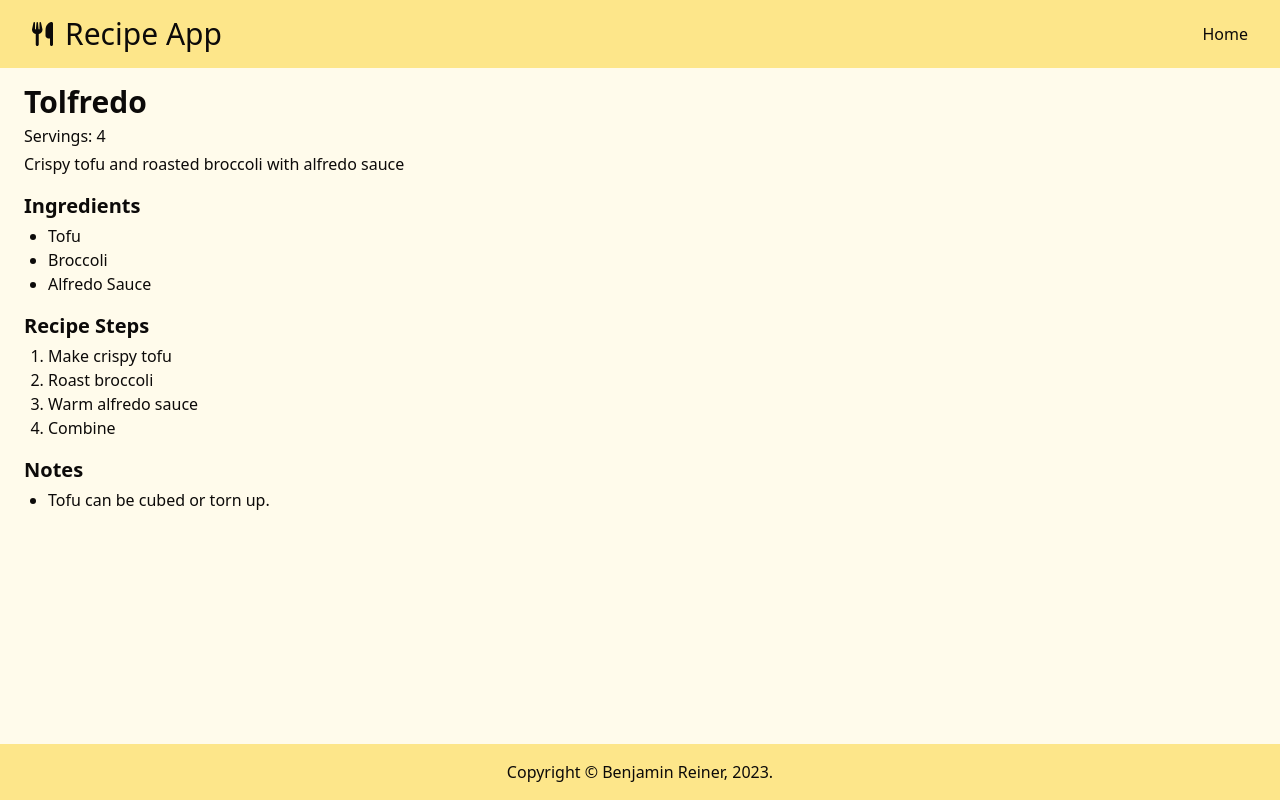
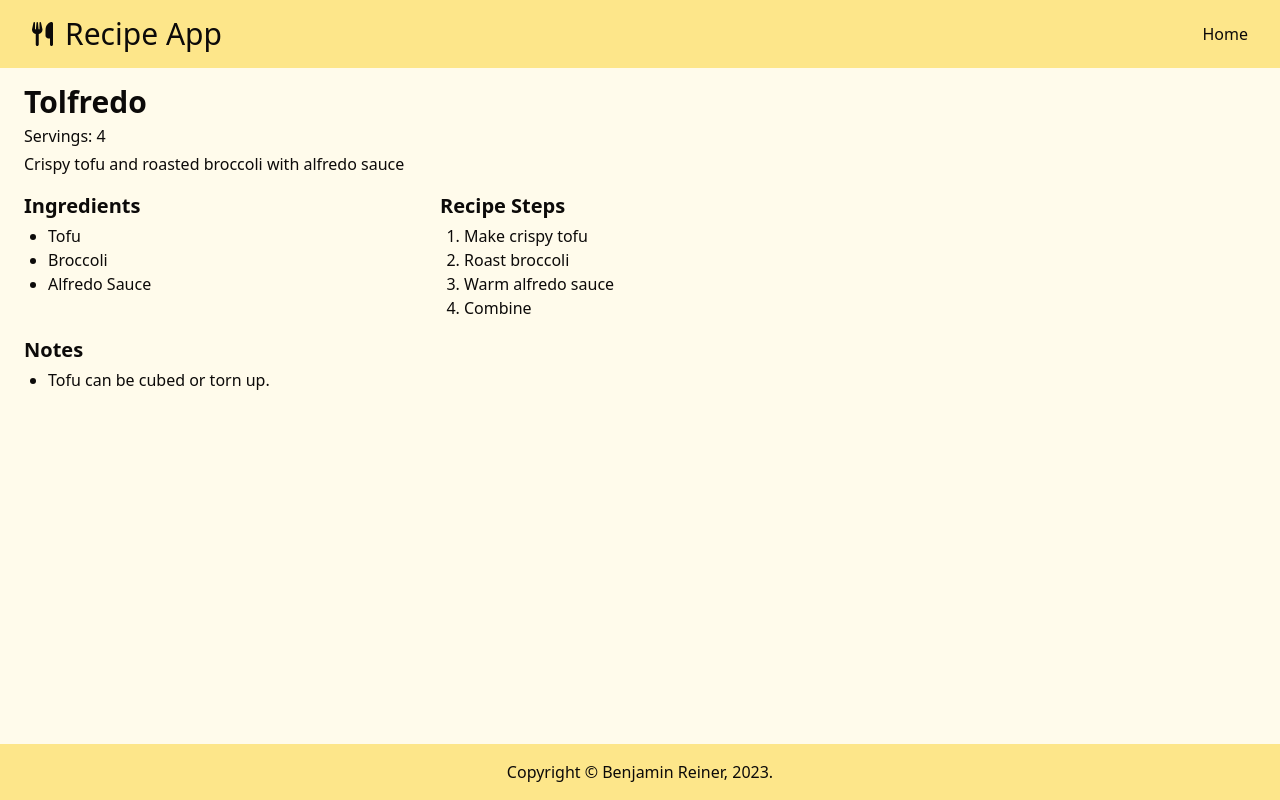
Before and after one commit to reinerb/recipe-app, a Next.js app: page / in a window 1280 px wide. Built offline with nearby package versions, Linux system fonts and the light colour scheme.

Commit message:
Remake RecipeDisplay layout with grid

```diff
--- a/components/RecipeDisplay.tsx
+++ b/components/RecipeDisplay.tsx
@@ -10,16 +10,16 @@ function RecipeDisplay(props: Props) {
     props.recipe;
 
   return (
-    <article>
-      <section id='top-matter'>
+    <article className='grid gap-4 lg:grid-cols-3'>
+      <section
+        id='top-matter'
+        className='lg:col-span-3'
+      >
         <h1 className='text-3xl font-bold'>{title}</h1>
         <p className='mt-1'>Servings: {servings}</p>
         <p className='mt-1'>{description}</p>
       </section>
-      <section
-        id='ingredients'
-        className='mt-4'
-      >
+      <section id='ingredients'>
         <h2 className='text-xl font-semibold'>Ingredients</h2>
         <ul className='ml-6 mt-1 list-disc'>
           {ingredients.map((ingredient, index) => (
@@ -29,7 +29,7 @@ function RecipeDisplay(props: Props) {
       </section>
       <section
         id='steps'
-        className='mt-4'
+        className='lg:col-span-2'
       >
         <h2 className='text-xl font-semibold'>Recipe Steps</h2>
         <ol className='ml-6 mt-1 list-decimal'>
@@ -40,7 +40,7 @@ function RecipeDisplay(props: Props) {
       </section>
       <section
         id='notes'
-        className='mt-4'
+        className='lg:col-span-3'
       >
         <h2 className='text-xl font-semibold'>Notes</h2>
         <ul className='ml-6 mt-1 list-disc'>
```
